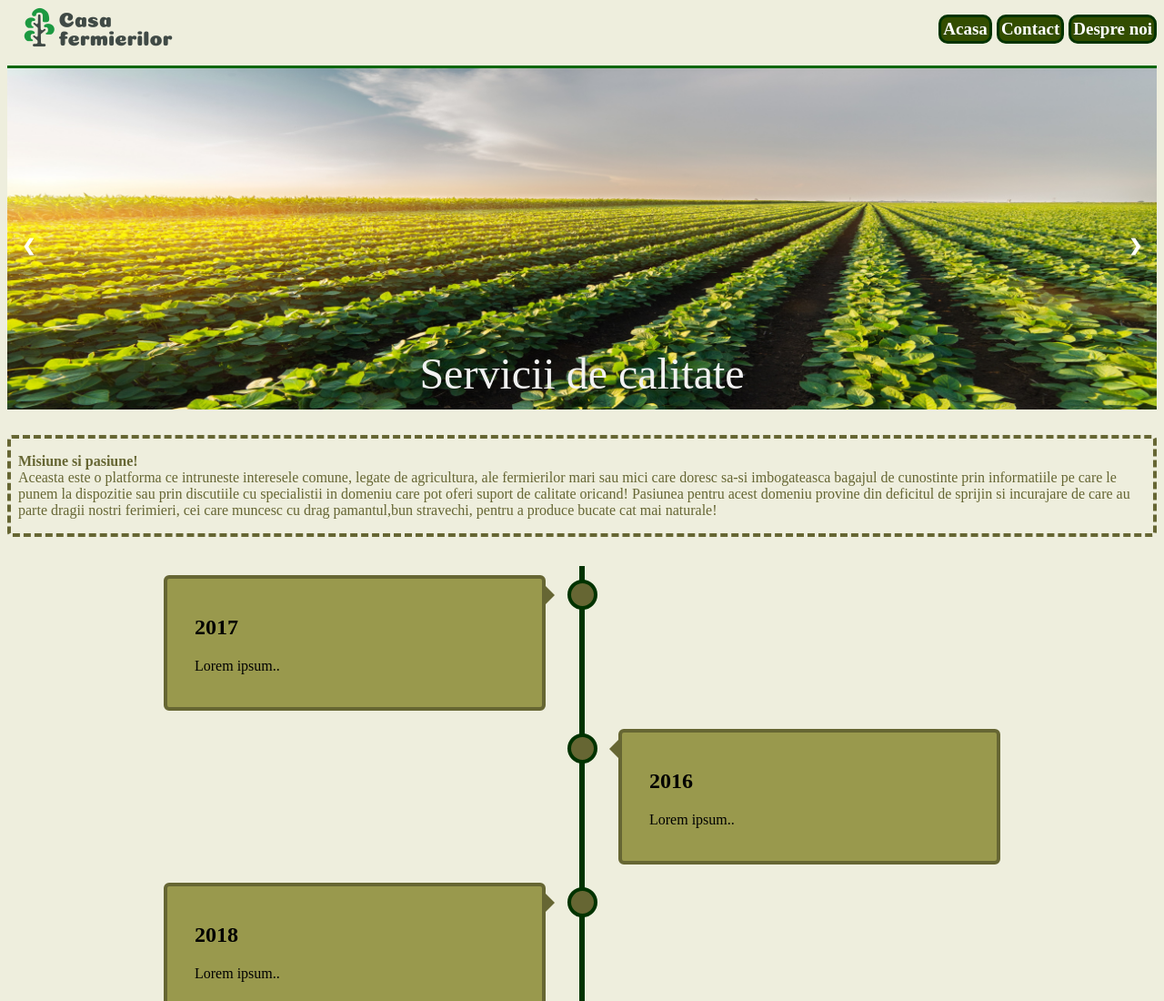
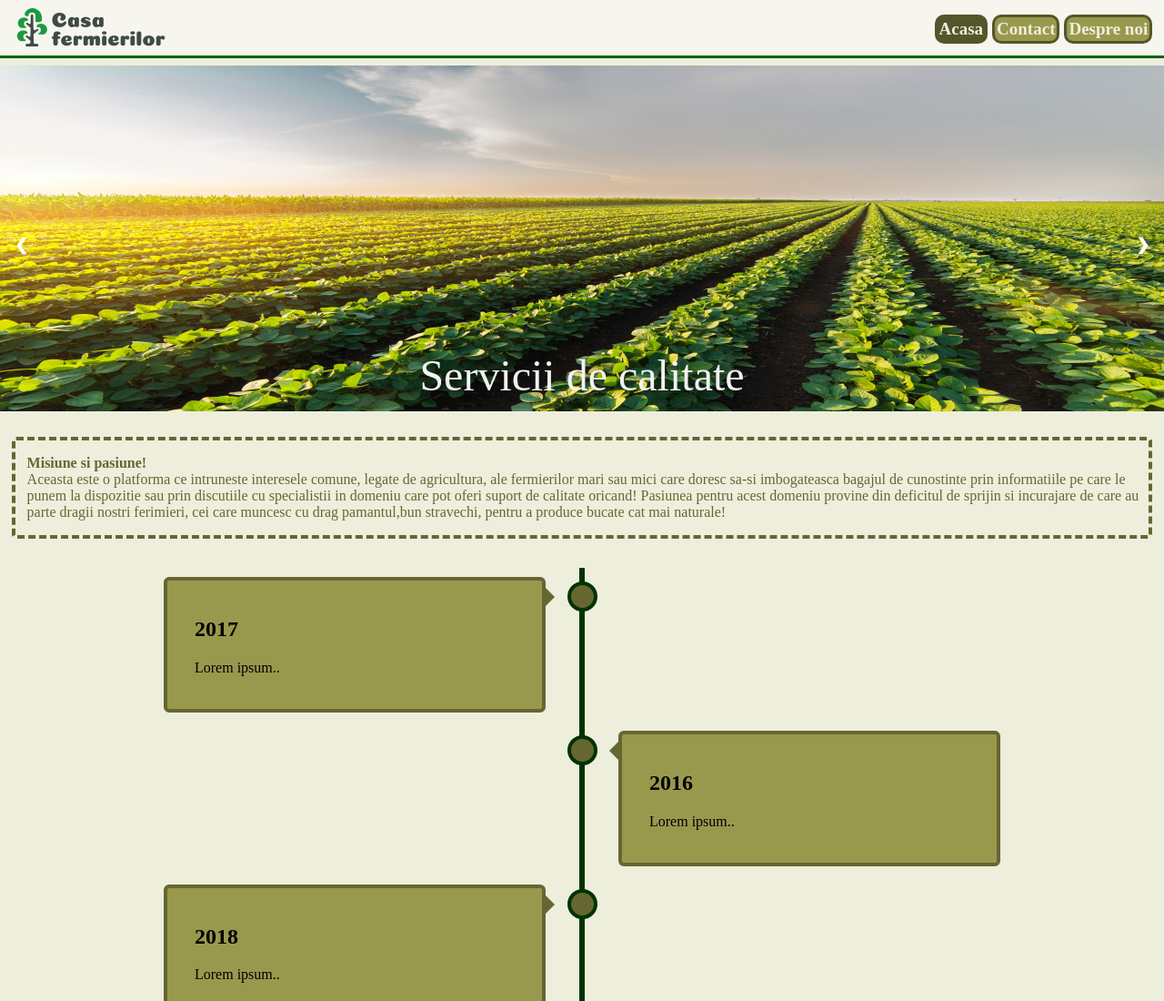
Before and after one commit to cerbucristi/Proiect-TW, a plain HTML site: page index.html in a window 1280 px wide. Shown: the top 1100 px of the page at 91% size. Drawn offline with Linux system fonts and the light colour scheme.

Commit message:
Add files via upload

```diff
--- a/index.css
+++ b/index.css
@@ -2,25 +2,36 @@
 
 body{
   background-color: #eeeedd;
+  margin: 0;
 }
 
 
 
 .topnav{
-    height: 3em;
+    height: 4em;
     margin-bottom: 2vh;
+    background-color: #f6f6ee;
+    position: fixed;
+    top: 0;
+    width: 100%;
+    border-bottom: 3px solid #006600;
+    padding-top: 1vh;
+    padding-right: 1vw;
+    padding-bottom: 1.5vh;
+    z-index: 100;
+
 }
 
 
 .topnav a{
-    background-color: #334d00;
+    background-color: #99994d;
     margin-top: 1vh;
-    border: 3px solid #003300;
+    border: 3px solid #55552b;
     display: block;
     float: right;
     margin-left: 5px;
     outline: none;
-    color: white;
+    color: #eeeedd;
     font-size: 19px;
     text-decoration: none;
     padding: 2px;
@@ -29,7 +40,18 @@ body{
 
 .topnav a:hover{
     background-color: #eeeedd ;
-    color: #003300;
+    color: #666633;
+}
+
+.topnav a.active{
+  border: 3px solid #55552b;
+  background-color: #55552b;
+}
+
+ a.active:hover{
+  border: 3px solid #55552b;
+  background-color: #55552b;
+  color:#eeeedd ;
 }
 
 .topnav .icon {
@@ -61,10 +83,9 @@ body{
   }
   /* Slideshow container */
 .slideshow-container {
-    border-top: 3px solid #006600;
     max-width: 100vw;
     position: relative;
-    margin: auto;
+    margin-top: 9vh;
     display: block;
   }
 
@@ -142,7 +163,9 @@ body{
   }
 
   .middle-text{
-    padding-left: 8px;
+      padding-left: 1vw;
+      margin-left: 1vw;
+      margin-right: 1vw;
       margin-top: 2vh;
       border: 4px solid #666633;
       border-style: dashed;
--- a/index.html
+++ b/index.html
@@ -13,7 +13,7 @@
         <img src="logo.png" id="myLogo">
         <a href="#about"><b>Despre noi</b></a>
         <a href="Contact.html"><b>Contact</b></a>
-        <a href="#home"><b>Acasa</b></a>
+        <a href="#home" class="active"><b>Acasa</b></a>
         <a href="javascript:void(0);" class="icon" onclick="myFunction()">
             <i class="fa fa-bars"></i>
           </a>
```
